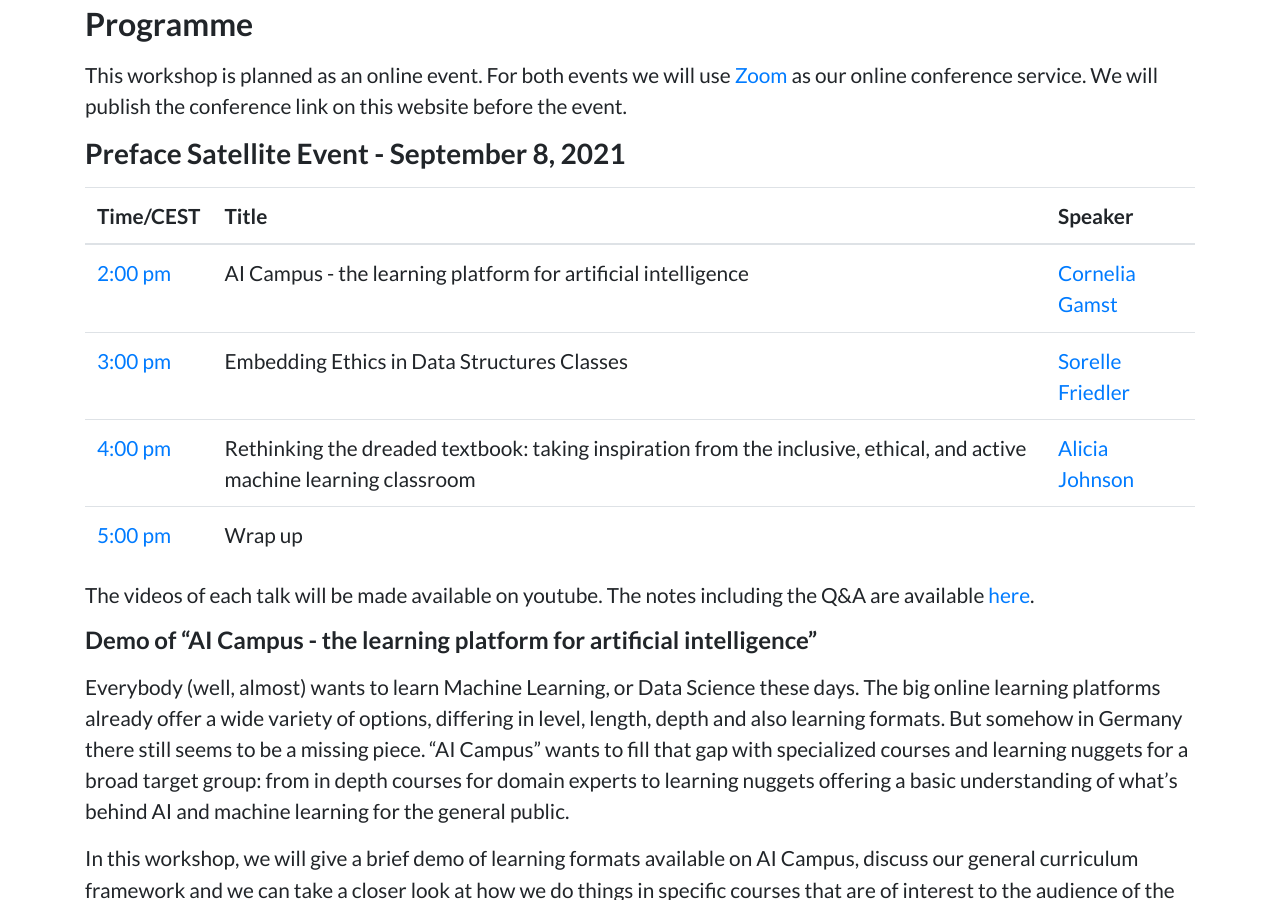
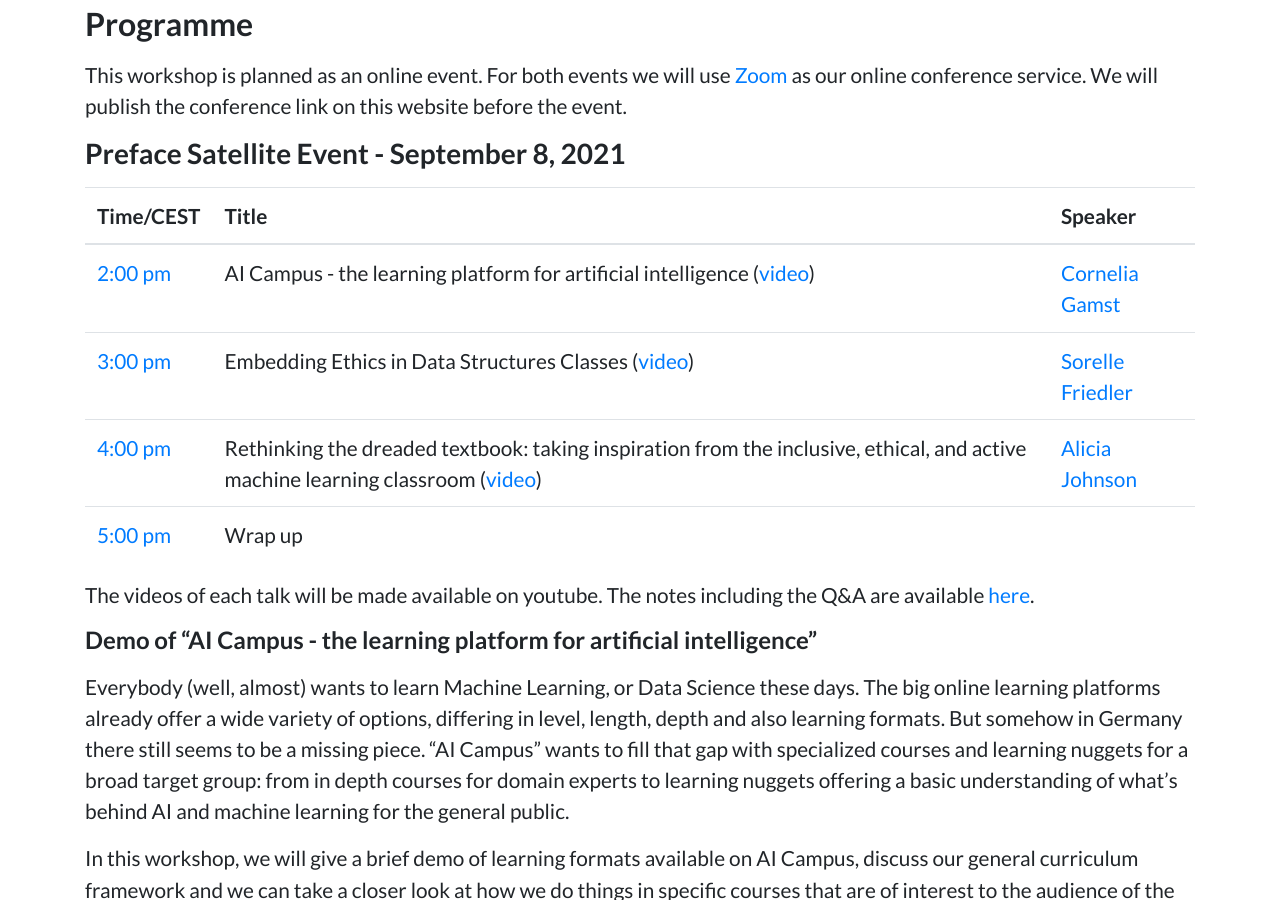
Before and after one commit to teaching-ml/2021, a Jekyll site: the page built from index.md, in a window 1280 px wide and 900 px high, scrolled down 2062 px. Built offline with Jekyll 4.4.1, drawn with Linux system fonts in a browser that asks for light colours.

Commit message:
links to videos on youtube

```diff
--- a/index.md
+++ b/index.md
@@ -27,9 +27,9 @@ We will publish the conference link on this website before the event.
 
 | Time/CEST                                                                          | Title                                                                                                                  | Speaker                                                                       |
 | ---------------------------------------------------------------------------------- | ---------------------------------------------------------------------------------------------------------------------- | ----------------------------------------------------------------------------- |
-| [2:00 pm](https://www.timeanddate.com/worldclock/fixedtime.html?iso=20210908T1200) | AI Campus - the learning platform for artificial intelligence                                                          | [Cornelia Gamst](https://neuland21.de/team/cornelia-gamst/)                   |
-| [3:00 pm](https://www.timeanddate.com/worldclock/fixedtime.html?iso=20210908T1300) | Embedding Ethics in Data Structures Classes                                                                                                                    | [Sorelle Friedler](http://sorelle.friedler.net/)                              |
-| [4:00 pm](https://www.timeanddate.com/worldclock/fixedtime.html?iso=20210908T1400) | Rethinking the dreaded textbook: taking inspiration from the inclusive, ethical, and active machine learning classroom | [Alicia Johnson](https://www.macalester.edu/mscs/facultystaff/aliciajohnson/) |
+| [2:00 pm](https://www.timeanddate.com/worldclock/fixedtime.html?iso=20210908T1200) | AI Campus - the learning platform for artificial intelligence ([video](https://youtu.be/tqi43dNmFWM))                                                         | [Cornelia Gamst](https://neuland21.de/team/cornelia-gamst/)                   |
+| [3:00 pm](https://www.timeanddate.com/worldclock/fixedtime.html?iso=20210908T1300) | Embedding Ethics in Data Structures Classes ([video](https://youtu.be/NtRKFvq0EL4))                                                                                                                   | [Sorelle Friedler](http://sorelle.friedler.net/)                              |
+| [4:00 pm](https://www.timeanddate.com/worldclock/fixedtime.html?iso=20210908T1400) | Rethinking the dreaded textbook: taking inspiration from the inclusive, ethical, and active machine learning classroom ([video](https://youtu.be/chiQTONggqA))| [Alicia Johnson](https://www.macalester.edu/mscs/facultystaff/aliciajohnson/) |
 | [5:00 pm](https://www.timeanddate.com/worldclock/fixedtime.html?iso=20210908T1500) | Wrap up                                                                                                                |                                                                               |
 
 The videos of each talk will be made available on youtube. The notes including the Q&A are available [here](./download/satellite/event-notes.md).
```
